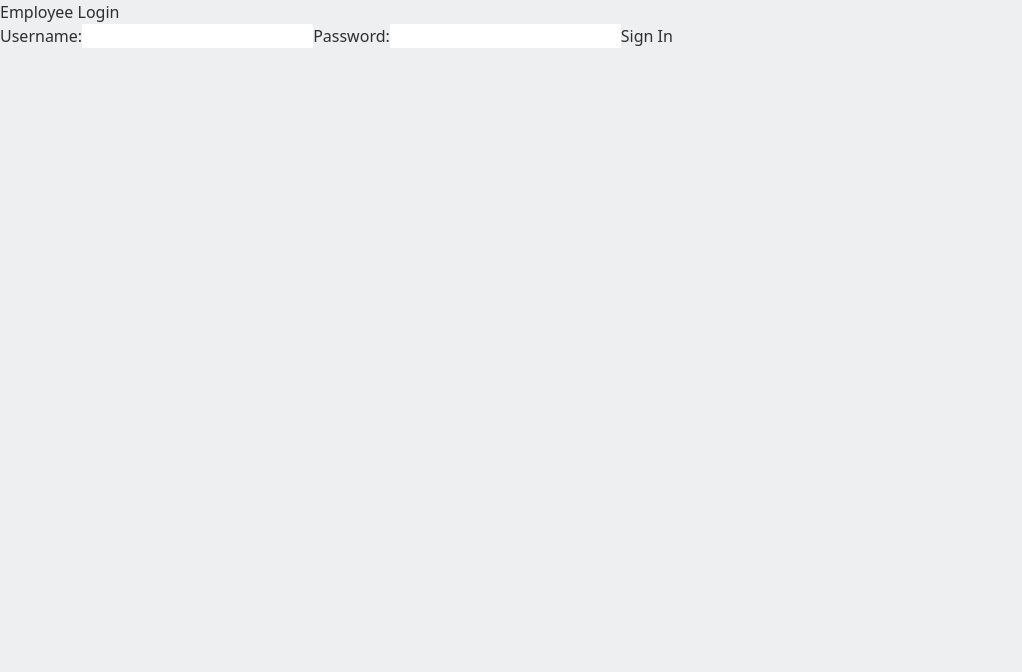
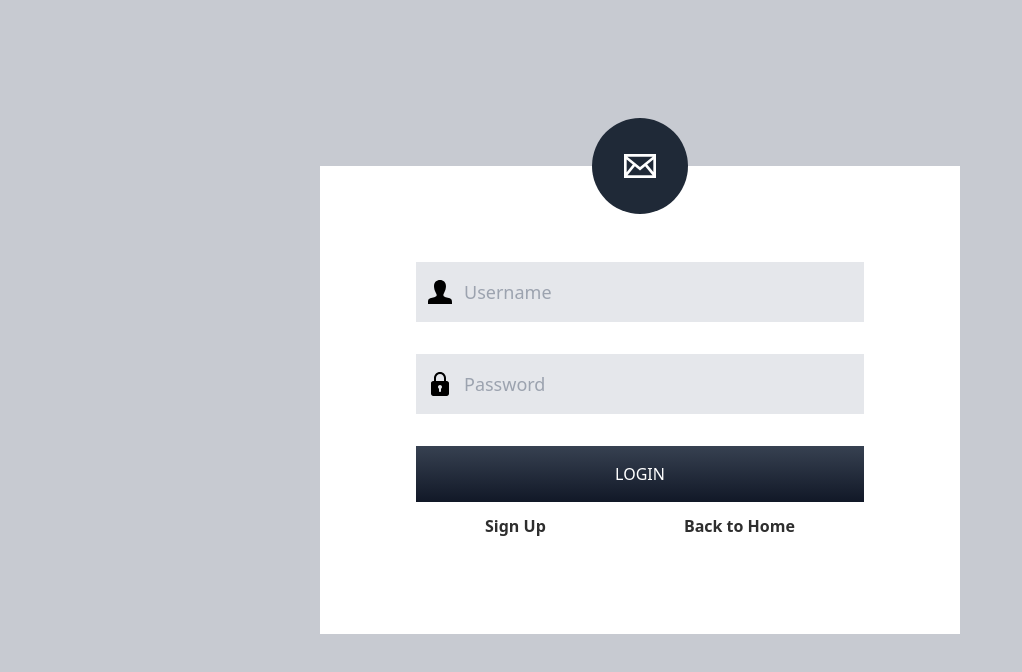
Before and after one commit to arefinnuman/the-library-client-side, a React (Vite) app: page /login in a window 1280 px wide. Shown: the top 672 px of the page, without its empty margins (0-1022 px from the left). Built offline with nearby package versions, Linux system fonts and the light colour scheme.

Commit message:
Login Page Added Succesfully

```diff
--- a/src/pages/Login.tsx
+++ b/src/pages/Login.tsx
@@ -1,3 +1,4 @@
+/* eslint-disable @typescript-eslint/no-unused-vars */
 /* eslint-disable @typescript-eslint/no-floating-promises */
 /* eslint-disable @typescript-eslint/no-explicit-any */
 /* eslint-disable @typescript-eslint/unbound-method */
@@ -15,7 +16,7 @@ import {
   useRef,
   useState,
 } from "react";
-import { useNavigate } from "react-router-dom";
+import { Link, useNavigate } from "react-router-dom";
 import { useLoginMutation } from "../redux/auth/authApi";
 
 export default function Login() {
@@ -64,28 +65,51 @@ export default function Login() {
 
   const content = (
     <section className="login">
-      <h1>Employee Login</h1>
-
-      <form onSubmit={handleSubmit}>
-        <label htmlFor="username">Username:</label>
+      <div className="bg-base-300 h-screen overflow-hidden flex items-center justify-center">
+        <div className="bg-white lg:w-6/12 md:7/12 w-8/12 shadow-3xl">
+          <div className="bg-gray-800 absolute left-1/2 transform -translate-x-1/2 -translate-y-1/2 rounded-full p-4 md:p-8">
+            <svg width="32" height="32" viewBox="0 0 24 24" fill="#FFF">
+              <path d="M0 3v18h24v-18h-24zm6.623 7.929l-4.623 5.712v-9.458l4.623 3.746zm-4.141-5.929h19.035l-9.517 7.713-9.518-7.713zm5.694 7.188l3.824 3.099 3.83-3.104 5.612 6.817h-18.779l5.513-6.812zm9.208-1.264l4.616-3.741v9.348l-4.616-5.607z" />
+            </svg>
+          </div>
+          <form onSubmit={handleSubmit} className="p-12 md:p-24">
+            <div className="flex items-center text-lg mb-6 md:mb-8">
+              <svg className="absolute ml-3" width="24" viewBox="0 0 24 24">
+                <path d="M20.822 18.096c-3.439-.794-6.64-1.49-5.09-4.418 4.72-8.912 1.251-13.678-3.732-13.678-5.082 0-8.464 4.949-3.732 13.678 1.597 2.945-1.725 3.641-5.09 4.418-3.073.71-3.188 2.236-3.178 4.904l.004 1h23.99l.004-.969c.012-2.688-.092-4.222-3.176-4.935z" />
+              </svg>
               <input
                 type="text"
                 id="username"
+                className="bg-gray-200 pl-12 py-2 md:py-4 focus:outline-none w-full"
+                placeholder="Username"
                 value={userNameInputValue}
                 onChange={handleUserInput}
-          required
               />
-
-        <label htmlFor="password">Password:</label>
+            </div>
+            <div className="flex items-center text-lg mb-6 md:mb-8">
+              <svg className="absolute ml-3" viewBox="0 0 24 24" width="24">
+                <path d="m18.75 9h-.75v-3c0-3.309-2.691-6-6-6s-6 2.691-6 6v3h-.75c-1.24 0-2.25 1.009-2.25 2.25v10.5c0 1.241 1.01 2.25 2.25 2.25h13.5c1.24 0 2.25-1.009 2.25-2.25v-10.5c0-1.241-1.01-2.25-2.25-2.25zm-10.75-3c0-2.206 1.794-4 4-4s4 1.794 4 4v3h-8zm5 10.722v2.278c0 .552-.447 1-1 1s-1-.448-1-1v-2.278c-.595-.347-1-.985-1-1.722 0-1.103.897-2 2-2s2 .897 2 2c0 .737-.405 1.375-1 1.722z" />
+              </svg>
               <input
                 type="password"
                 id="password"
+                className="bg-gray-200 pl-12 py-2 md:py-4 focus:outline-none w-full"
+                placeholder="Password"
                 onChange={handlePasswordInput}
                 value={passwordInputValue}
-          required
               />
-        <button>Sign In</button>
+            </div>
+            <button className="bg-gradient-to-b from-gray-700 to-gray-900 font-medium p-2 md:p-4 text-white uppercase w-full">
+              Login
+            </button>
+            <div className="flex justify-around items-center mt-3 font-semibold">
+              <Link to="/sign-up">Sign Up</Link>
+
+              <Link to="/">Back to Home</Link>
+            </div>
           </form>
+        </div>
+      </div>
     </section>
   );
 
```
Lines whose indentation alone changed are shown as unchanged.
